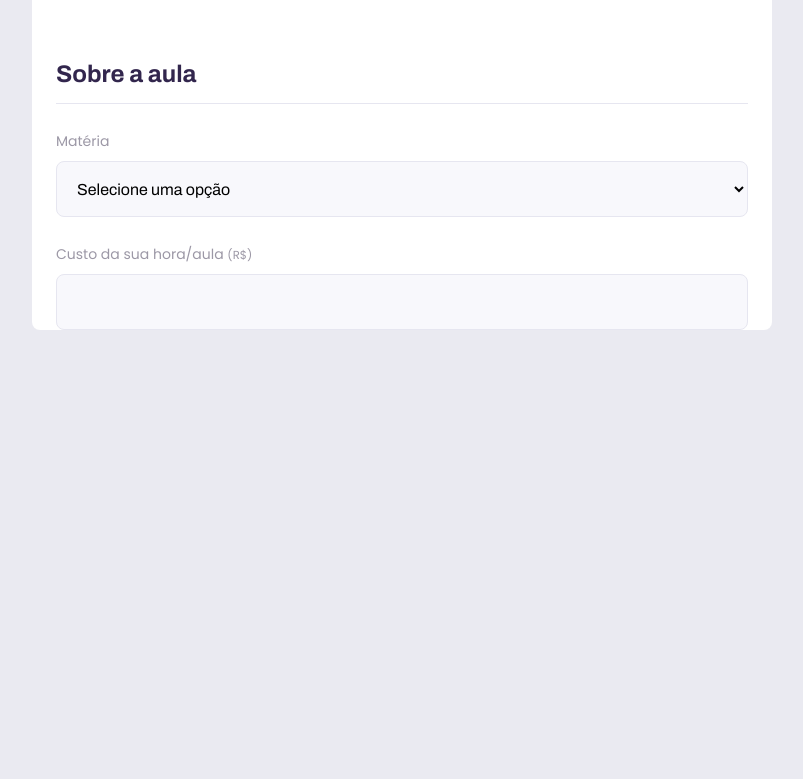
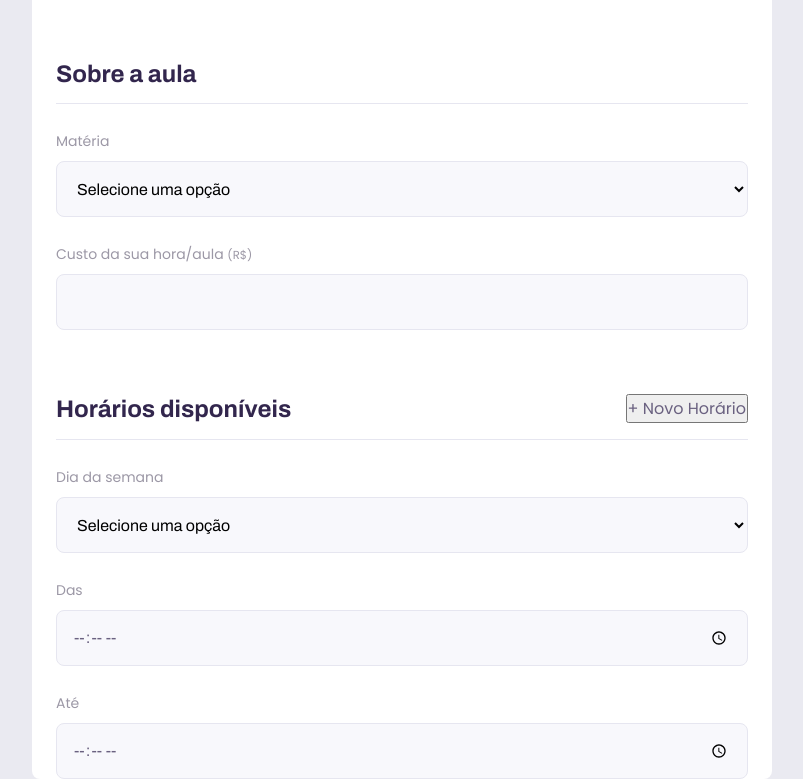
Before and after one commit to chrisdevindev/proffy_discovery-NLW-2, a plain HTML site: page give-classes.html in a window 1280 px wide. Shown: the part 981-1760 px from the top of the page, without its empty margins (238-1041 px from the left). Before the commit the page ends 1311 px from the top, so only its background shows below. Drawn offline with Linux system fonts and the light colour scheme.

Commit message:
Adding Form of Horários

```diff
--- a/give-classes.html
+++ b/give-classes.html
@@ -91,7 +91,43 @@
                     </div>
                 </fieldset>
 
+                <fieldset>
+                    <legend>
+                        Horários disponíveis
+                        <button id="add-time">+ Novo Horário</button>
+                    </legend>
+
+                    <div class="schedule-item">
+                        <div class="select-block">
+                            <label for="weekday">Dia da semana</label>
+                            <select name="weekday[]" required>
+                                <option value=""> Selecione uma opção</option>
+                                <option value="0">Domingo</option>
+                                <option value="1">Segunda-feira</option>
+                                <option value="2">Terça-feira</option>
+                                <option value="3">Quarta-feira</option>
+                                <option value="4">Quinta-feira</option>
+                                <option value="5">Sexta-feira</option>
+                                <option value="6">Sábado</option>
+                            </select>
+                        </div>
+
+                        <div class="input-block">
+                            <label for="time_from">Das</label>
+                            <input type="time" name="time_from[]" required>
+                        </div>
+
+                        <div class="input-block">
+                            <label for="time_to">Até</label>
+                            <input type="time" name="time_from[]" required>
+                        </div>
+
+                    </div>
+                </fieldset>
+
             </form>
+
+
         </main>
 
     </div>
```
